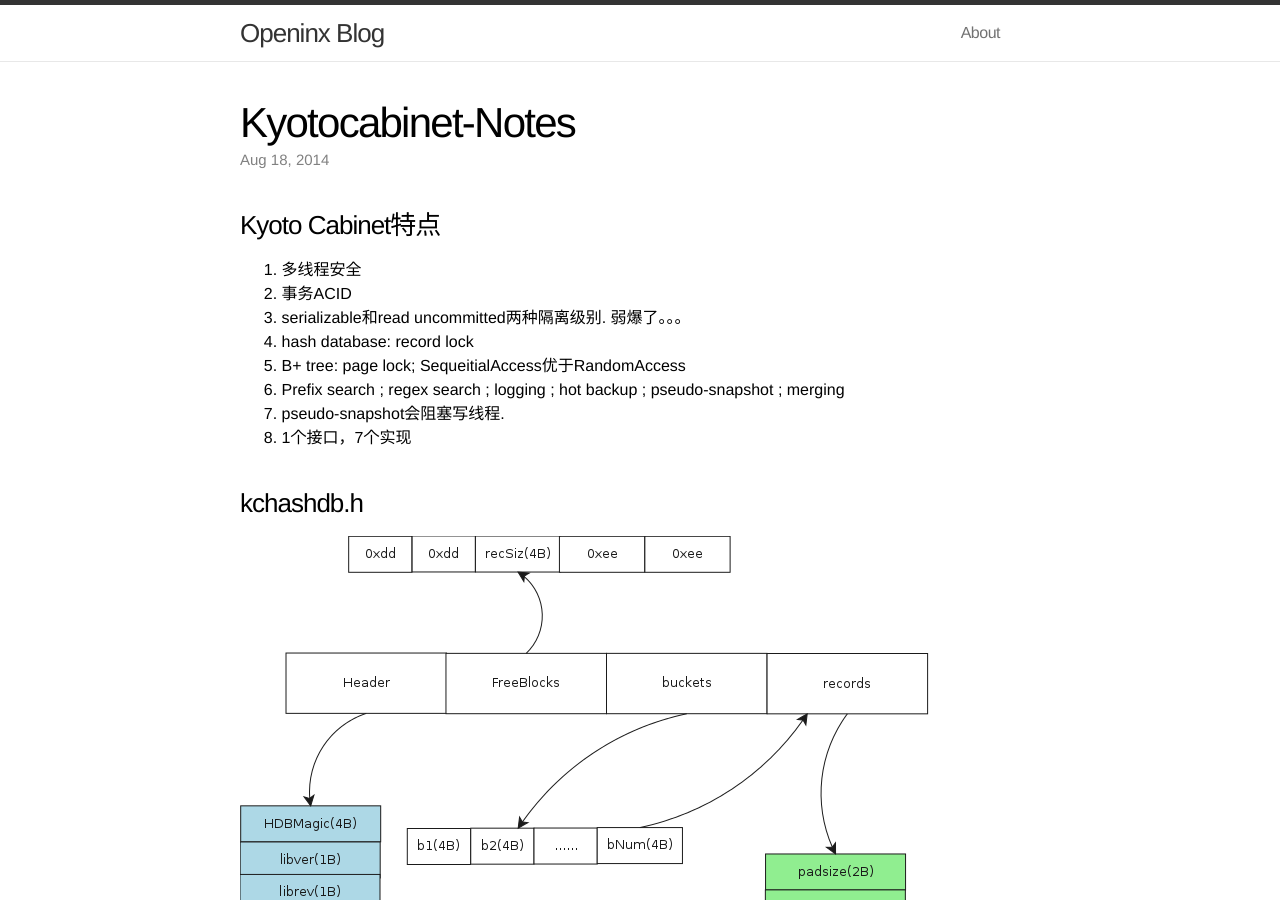
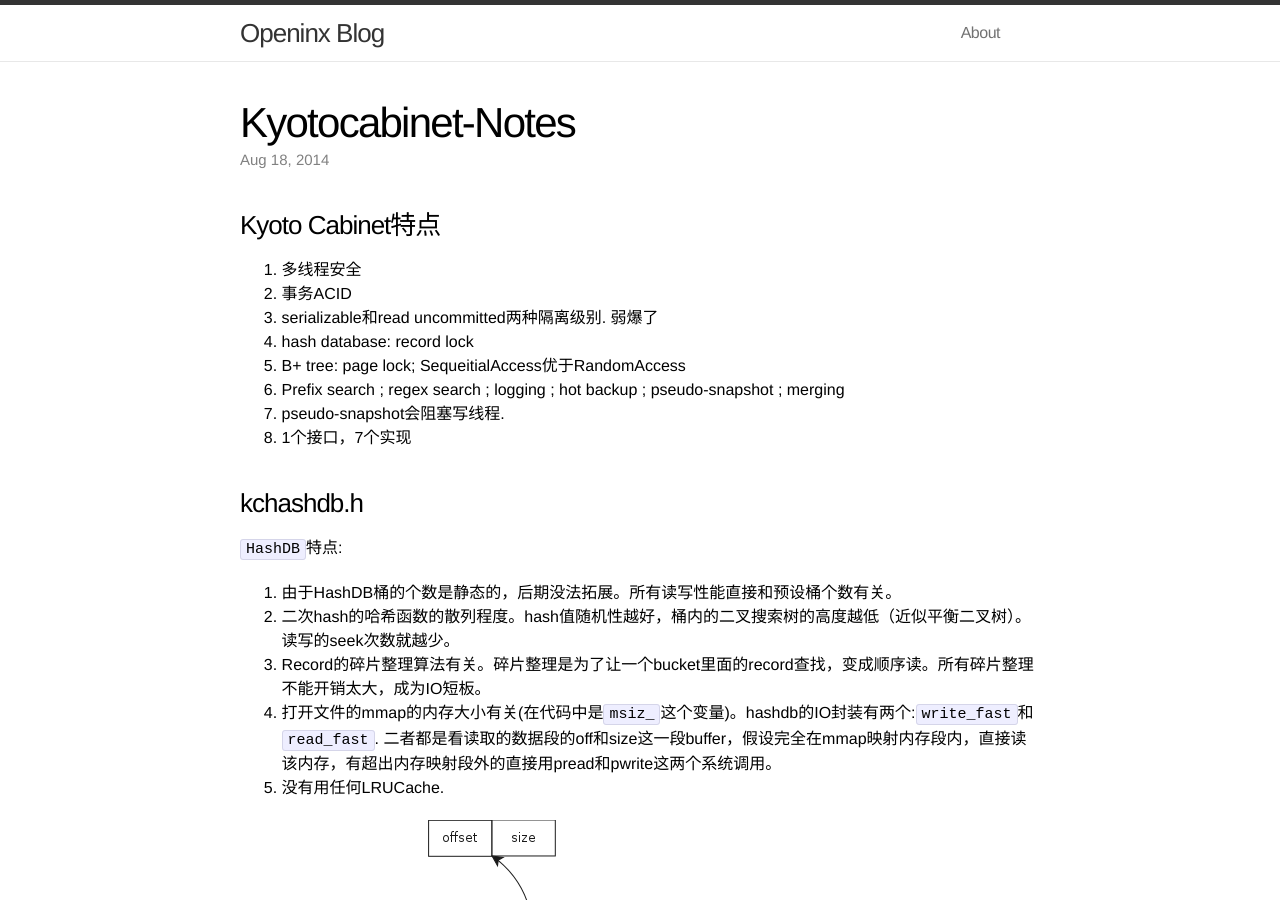
Before and after one commit to SteNicholas/openinx.github.io, a Jekyll site: the page built from _posts/2014-08-18-kyotocabinet-notes.md, in a window 1280 px wide and 900 px high. Built offline with Jekyll 4.4.1, drawn with Linux system fonts in a browser that asks for light colours; Markdown is read by kramdown in place of the engine named in the settings; comment, search, counter and statistics services are not loaded.

Commit message:
kyotocabinet notes : HashDB

```diff
--- a/_posts/2014-08-18-kyotocabinet-notes.md
+++ b/_posts/2014-08-18-kyotocabinet-notes.md
@@ -10,7 +10,7 @@ tags: [ kyotocabinet ]
 
 0. 多线程安全
 1. 事务ACID
-2. serializable和read uncommitted两种隔离级别. 弱爆了。。。
+2. serializable和read uncommitted两种隔离级别. 弱爆了
 3. hash database: record lock
 4. B+ tree: page lock; SequeitialAccess优于RandomAccess
 5. Prefix search ; regex search ; logging ; hot backup ; pseudo-snapshot ; merging
@@ -20,4 +20,11 @@ tags: [ kyotocabinet ]
 
 ### kchashdb.h
 
+`HashDB`特点:
+1. 由于HashDB桶的个数是静态的，后期没法拓展。所有读写性能直接和预设桶个数有关。
+2. 二次hash的哈希函数的散列程度。hash值随机性越好，桶内的二叉搜索树的高度越低（近似平衡二叉树）。读写的seek次数就越少。
+3. Record的碎片整理算法有关。碎片整理是为了让一个bucket里面的record查找，变成顺序读。所有碎片整理不能开销太大，成为IO短板。
+4. 打开文件的mmap的内存大小有关(在代码中是`msiz_`这个变量)。hashdb的IO封装有两个:`write_fast`和`read_fast`. 二者都是看读取的数据段的off和size这一段buffer，假设完全在mmap映射内存段内，直接读该内存，有超出内存映射段外的直接用pread和pwrite这两个系统调用。
+5. 没有用任何LRUCache.
+
 ![Alt tchhashdb.png](/images/tchhashdb.png)
```
Also changed, not shown: images/tchhashdb.png.
